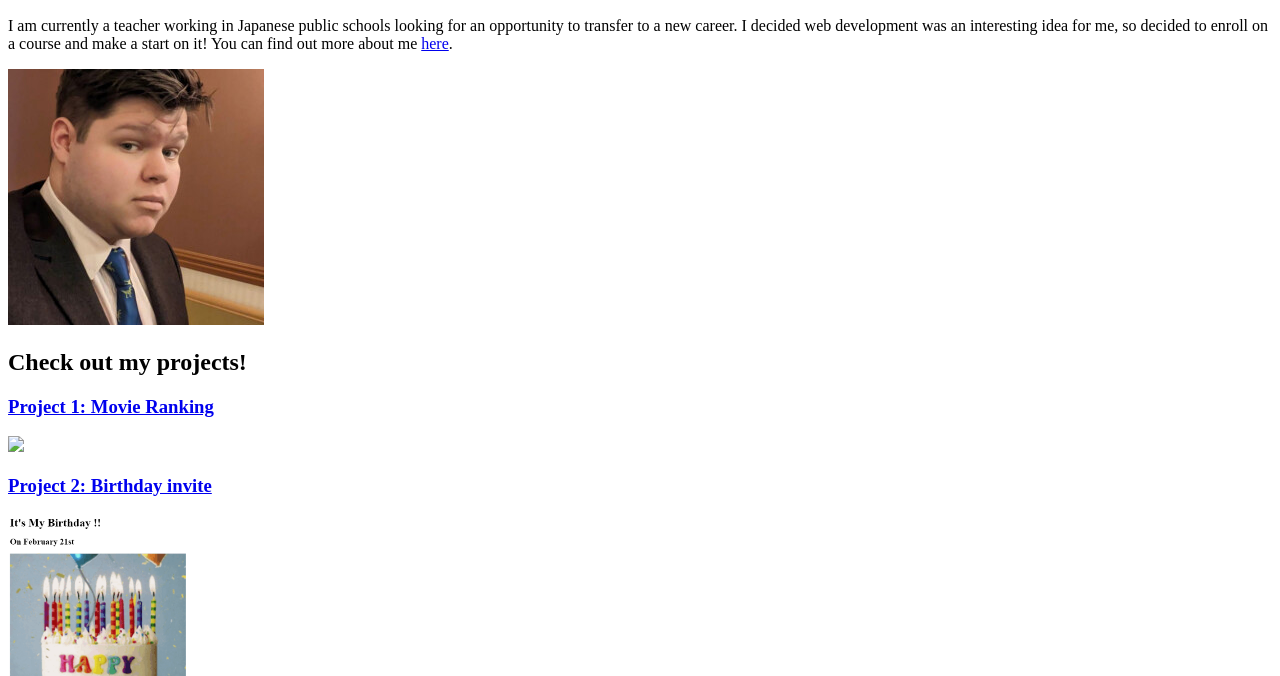
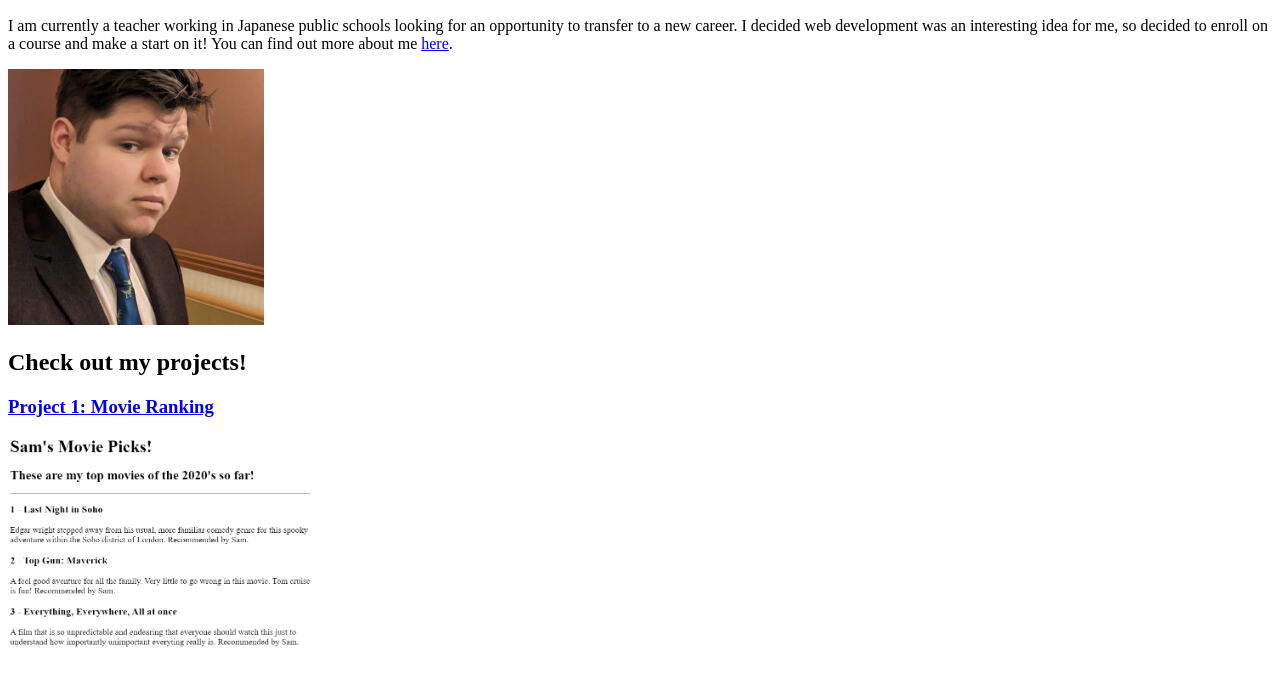
Before and after one commit to LamboTickr/html-portfolio, a plain HTML site: page index.html in a window 1280 px wide. Shown: the part 110-786 px from the top of the page. Drawn offline with Linux system fonts and the light colour scheme.

Commit message:
Update index.html

```diff
--- a/index.html
+++ b/index.html
@@ -18,7 +18,7 @@
             <h3>
                 <a href="./public/Movie Ranking.html">Project 1: Movie Ranking</a>
             </h3>
-                <a href="./public/Movie Ranking.html"> <img src="./assets/images/Movies.PNG height"="220"> </a>
+                <a href="./public/Movie Ranking.html"> <img src="./assets/images/Movies.PNG" height="220"> </a>
 
             <h3>
                 <a href="./public/Birthday Invite.html"> Project 2: Birthday invite</a>
```
